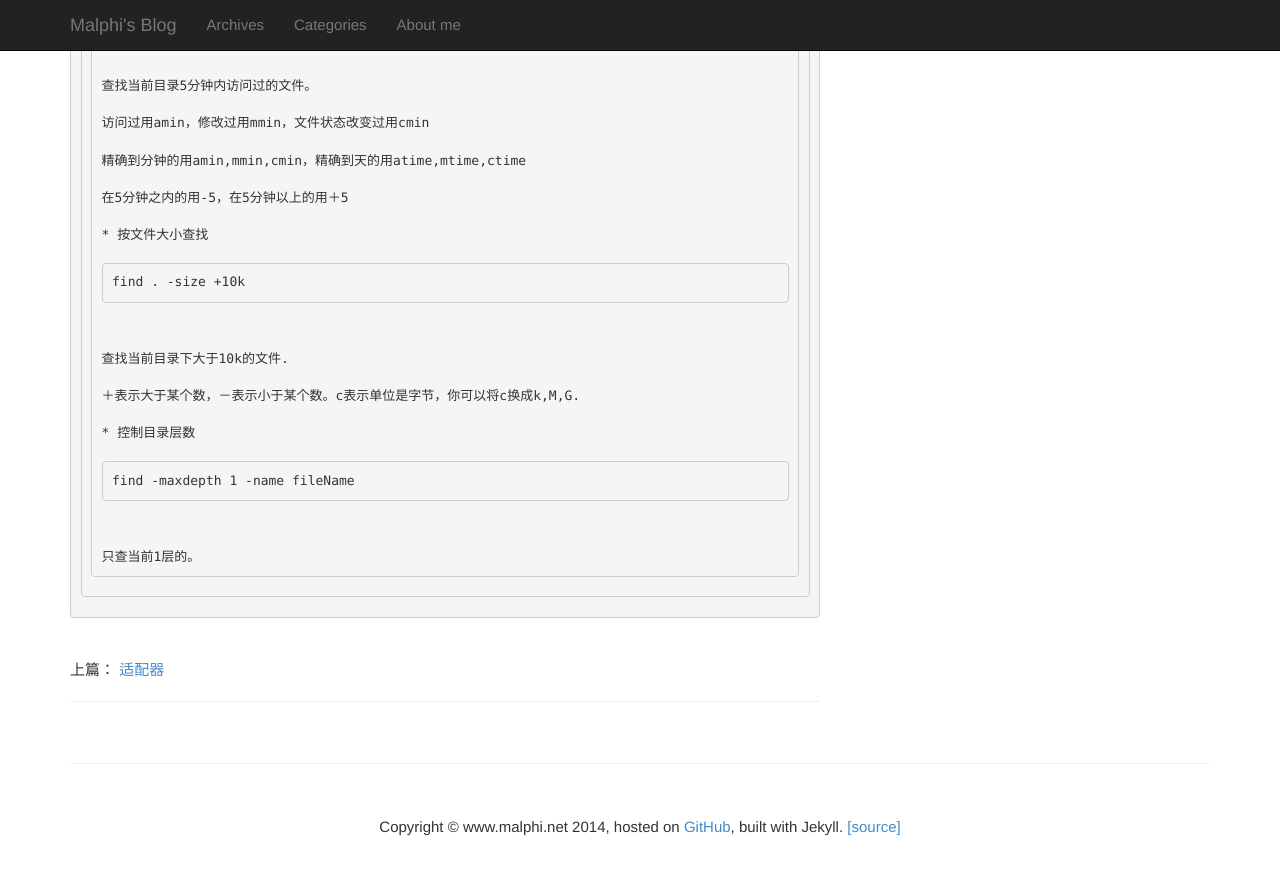
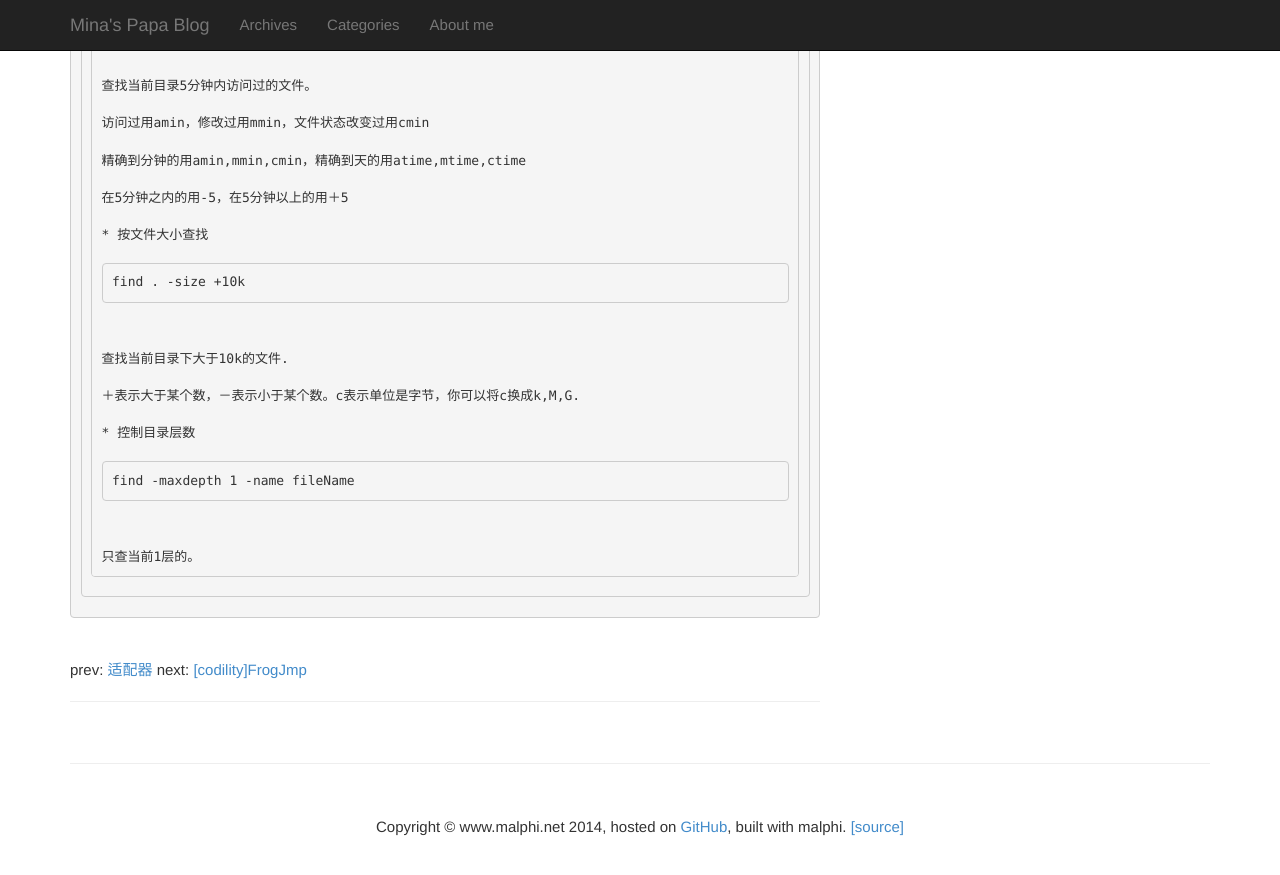
Before and after one commit to hanlinlibham/hanlinlibham.github.io, a Jekyll site: the page built from _posts/linux/2015-01-06-cmd-find.markdown, in a window 1280 px wide and 900 px high, scrolled down 1339 px. Shown: the top 875 px of the window. Built offline with Jekyll 4.4.1, drawn with Linux system fonts in a browser that asks for light colours; nearby versions of some CDN libraries; library files that are not in the unit come from our copies; Markdown is read by kramdown in place of the engine named in the settings; comment, search, counter and statistics services are not loaded; some of the changed text lies outside the part shown.

Commit message:
layout update

```diff
--- a/_config.yml
+++ b/_config.yml
@@ -10,8 +10,8 @@ paginate: 8
 paginate_path: "page:num"
 
 # presonal config
-title: Mina & Niki's Papa Blog
-description: copyright by malphi, powered by Jekyll...
+title: Mina's Papa Blog
+description: copyright by malphi, powered by malphi
 feed: http://www.malphi.net/atom.xml
 
 author: malphi
--- a/_layouts/default.html
+++ b/_layouts/default.html
@@ -44,7 +44,7 @@
             </span>
           </button>
           <a class="navbar-brand" href="/index.html">
-            Malphi's Blog
+            Mina's Papa Blog
           </a>
         </div>
         <!-- Collect the nav links, forms, and other content for toggling -->
@@ -102,9 +102,6 @@
           </div>
           <!-- Blog Categories Well -->
           <div class="well">
-            <h4>
-              分 类
-            </h4>
             <div class="row">
               <div class="col-lg-6">
                 <ul class="list-unstyled">
@@ -140,7 +137,7 @@
                   </li>
                   <li>
                     <a href="/categories.html#codility">
-                      Essay
+                      Codility
                     </a>
                   </li>
                 </ul>
@@ -173,7 +170,7 @@
         <div class="row">
           <div class="col-lg-12">
             <p align="center">
-              Copyright &copy; www.malphi.net 2014, hosted on <a href="https://github.com/malphi">GitHub</a>, built with Jekyll. <a href="https://github.com/malphi/malphi.github.com">[source]</a>
+              Copyright &copy; www.malphi.net 2014, hosted on <a href="https://github.com/malphi">GitHub</a>, built with malphi. <a href="https://github.com/malphi/malphi.github.com">[source]</a>
 				<br/>
 
             </p>
--- a/_layouts/post.html
+++ b/_layouts/post.html
@@ -18,7 +18,7 @@ layout: default
 <div style="margin-top:10px;margin-bottom:10px">
   {%if page.previous%}
   <span class="next">
-    上篇：
+    prev:
     <a href="{{page.previous.url}}">
       {{page.previous.title}}
     </a>
@@ -26,7 +26,7 @@ layout: default
   {%endif%}
   {%if page.next%}
   <span class="prev">
-    下篇：
+    next:
     <a href="{{page.next.url}}">
       {{page.next.title}}
     </a>
--- a/_posts/linux/2015-01-06-cmd-find.markdown
+++ b/_posts/linux/2015-01-06-cmd-find.markdown
@@ -1,7 +1,7 @@
 ---
 layout: post
 category: "linux"
-title:  "[linux命令]find]"
+title:  "find命令"
 tags: [linux]
 ---
 各种原因吧，好久没写blog了。2015年的第一篇，继续。不做什么无用的新年计划了，这一年主要是精通一下php。
```
Also changed, not shown: _posts/codility/2015-03-14-frogjmp.markdown (renamed from _posts/codility/2013-03-14-frogjmp.markdown), _posts/codility/2015-03-14-permmissingelem.markdown (renamed from _posts/codility/2013-03-14-permmissingelem.markdown).
